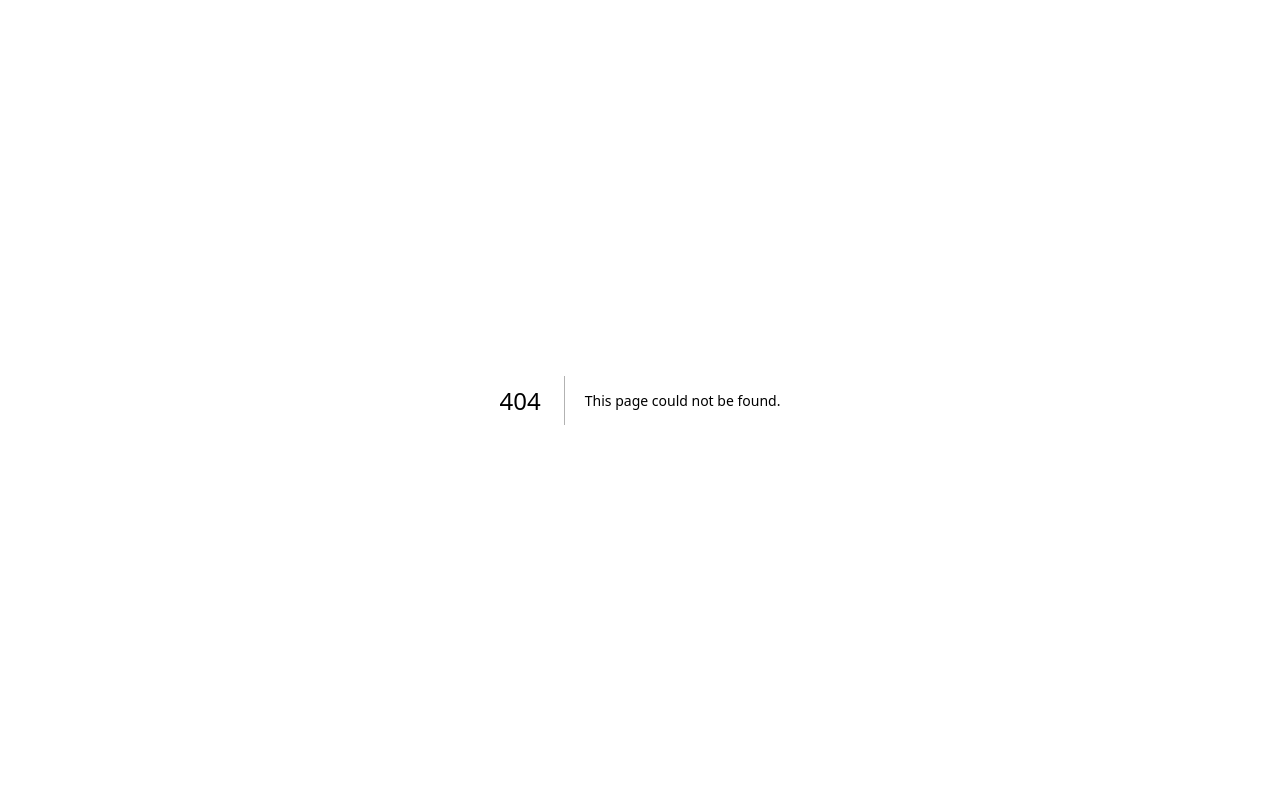
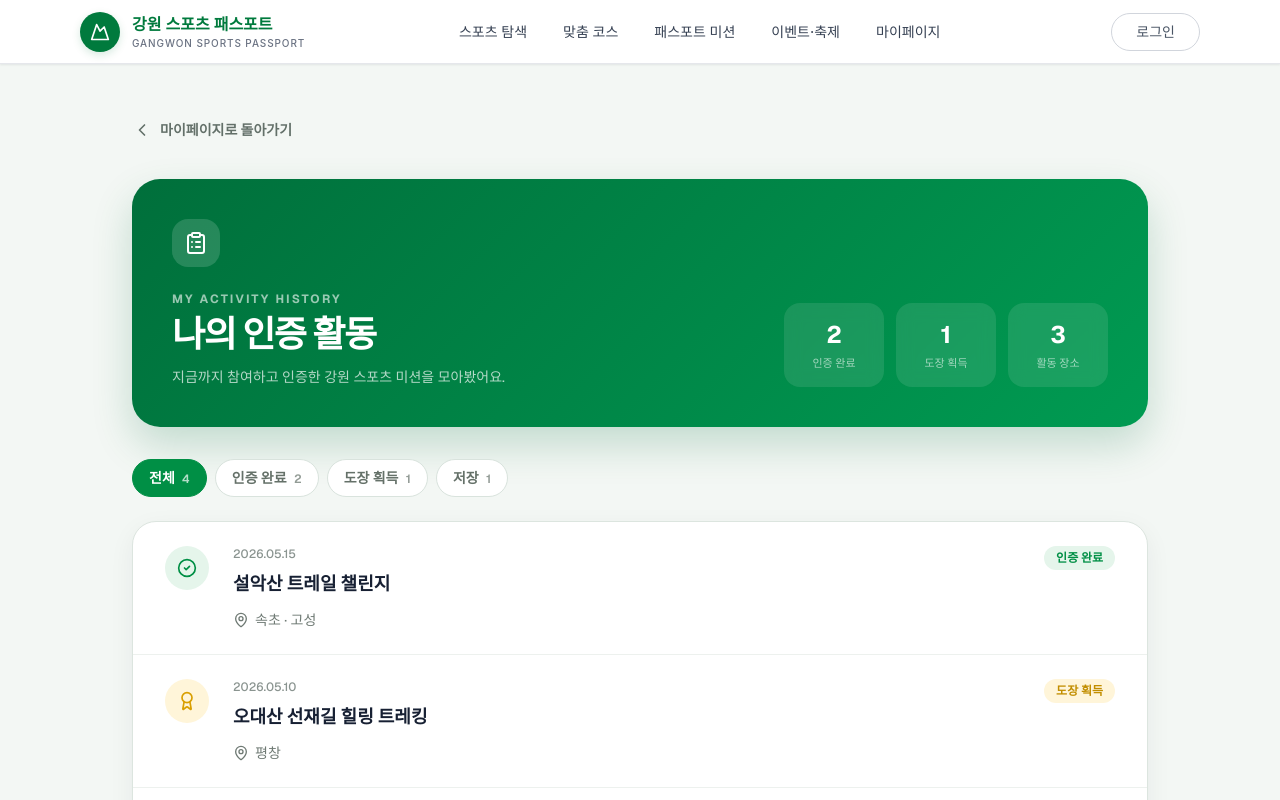
Before and after one commit to snupels/snupel, a Next.js app: page /activity-history in a window 1280 px wide. Before the commit this address had no page. Shown: the top 800 px of the page. Built offline with nearby package versions, Linux system fonts and the light colour scheme; no server answers.

Commit message:
feat: add mission activity history page

```diff
--- /dev/null
+++ b/app/(portal)/activity-history/page.tsx
@@ -0,0 +1,5 @@
+import { ActivityHistoryPage } from "@/components/ActivityHistoryPage";
+
+export default function ActivityHistoryRoutePage() {
+  return <ActivityHistoryPage />;
+}
--- /dev/null
+++ b/components/ActivityHistoryPage.tsx
@@ -0,0 +1,183 @@
+"use client";
+
+import Link from "next/link";
+import { useEffect, useMemo, useState } from "react";
+import { api } from "@/lib/api/service";
+import { AppIcon, type AppIconName } from "./AppIcon";
+
+type ActivityStatus = "인증 완료" | "도장 획득" | "저장";
+
+type MissionActivity = {
+  id: string;
+  date: string;
+  title: string;
+  place: string;
+  status: ActivityStatus;
+  icon: AppIconName;
+};
+
+const fallbackActivities: MissionActivity[] = [
+  { id: "fallback-1", date: "2026.05.15", title: "설악산 트레일 챌린지", place: "속초 · 고성", status: "인증 완료", icon: "checkCircle" },
+  { id: "fallback-2", date: "2026.05.10", title: "오대산 선재길 힐링 트레킹", place: "평창", status: "도장 획득", icon: "award" },
+  { id: "fallback-3", date: "2026.05.02", title: "평창 MTB 익스트림", place: "평창", status: "저장", icon: "bookmark" },
+  { id: "fallback-4", date: "2026.04.29", title: "양양 서핑 입문 코스", place: "양양", status: "인증 완료", icon: "checkCircle" },
+];
+
+const filters: Array<"전체" | ActivityStatus> = ["전체", "인증 완료", "도장 획득", "저장"];
+
+function formatActivityDate(value: string) {
+  const date = new Date(value);
+  if (Number.isNaN(date.getTime())) return value.slice(0, 10).replaceAll("-", ".");
+  return new Intl.DateTimeFormat("ko-KR", {
+    year: "numeric",
+    month: "2-digit",
+    day: "2-digit",
+  })
+    .format(date)
+    .replaceAll(" ", "")
+    .replace(/\.$/, "");
+}
+
+export function ActivityHistoryPage() {
+  const [activities, setActivities] = useState(fallbackActivities);
+  const [filter, setFilter] = useState<"전체" | ActivityStatus>("전체");
+
+  useEffect(() => {
+    if (!api.hasToken()) return;
+
+    api.activities
+      .list()
+      .then((items) => {
+        if (items.length === 0) return;
+        setActivities(
+          items
+            .map((item) => ({
+              id: `activity-${item.id}`,
+              date: formatActivityDate(item.createdAt),
+              title: item.sportName ?? item.placeName ?? `스포츠 미션 #${item.id}`,
+              place: [item.region, item.placeName].filter(Boolean).join(" · ") || "강원특별자치도",
+              status: "인증 완료" as const,
+              icon: "checkCircle" as const,
+            }))
+            .sort((a, b) => b.date.localeCompare(a.date)),
+        );
+      })
+      .catch(() => undefined);
+  }, []);
+
+  const visibleActivities = useMemo(
+    () => activities.filter((activity) => filter === "전체" || activity.status === filter),
+    [activities, filter],
+  );
+  const completedCount = activities.filter((activity) => activity.status === "인증 완료").length;
+  const stampCount = activities.filter((activity) => activity.status === "도장 획득").length;
+  const uniquePlaces = new Set(activities.map((activity) => activity.place)).size;
+
+  return (
+    <div className="min-h-screen bg-[#f3f7f4] text-[#172033]">
+      <main className="mx-auto max-w-[1080px] px-5 pb-20 pt-10 sm:px-8 sm:pt-14">
+        <Link href="/mypage" className="inline-flex items-center gap-2 text-sm font-semibold text-[#637069] transition-colors hover:text-[#008f45]">
+          <AppIcon name="chevronLeft" className="size-5" />
+          마이페이지로 돌아가기
+        </Link>
+
+        <header className="mt-8 overflow-hidden rounded-[28px] bg-[linear-gradient(135deg,#006f3b,#009b52)] px-6 py-8 text-white shadow-[0_18px_40px_rgba(0,111,59,0.2)] sm:px-10 sm:py-10">
+          <div className="flex flex-col justify-between gap-8 sm:flex-row sm:items-end">
+            <div>
+              <span className="flex size-12 items-center justify-center rounded-2xl bg-white/15">
+                <AppIcon name="clipboard" className="size-6" />
+              </span>
+              <p className="mt-6 text-xs font-bold tracking-[0.18em] text-white/60">MY ACTIVITY HISTORY</p>
+              <h1 className="mt-2 text-3xl font-bold tracking-[-0.04em] sm:text-4xl">나의 인증 활동</h1>
+              <p className="mt-3 text-sm text-white/70">지금까지 참여하고 인증한 강원 스포츠 미션을 모아봤어요.</p>
+            </div>
+            <div className="grid grid-cols-3 gap-2 sm:gap-3">
+              {[
+                { value: completedCount, label: "인증 완료" },
+                { value: stampCount, label: "도장 획득" },
+                { value: uniquePlaces, label: "활동 장소" },
+              ].map((stat) => (
+                <div key={stat.label} className="min-w-[82px] rounded-2xl bg-white/10 px-3 py-4 text-center backdrop-blur sm:min-w-[100px]">
+                  <strong className="text-2xl">{stat.value}</strong>
+                  <p className="mt-1 text-[11px] text-white/60">{stat.label}</p>
+                </div>
+              ))}
+            </div>
+          </div>
+        </header>
+
+        <section className="mt-8">
+          <div className="flex flex-wrap gap-2">
+            {filters.map((item) => {
+              const count = item === "전체" ? activities.length : activities.filter((activity) => activity.status === item).length;
+              return (
+                <button
+                  key={item}
+                  type="button"
+                  onClick={() => setFilter(item)}
+                  className={`cursor-pointer rounded-full border px-4 py-2 text-sm font-semibold transition-colors ${
+                    filter === item
+                      ? "border-[#008f45] bg-[#008f45] text-white"
+                      : "border-[#d9e3dd] bg-white text-[#657169] hover:border-[#93c6a7] hover:text-[#008f45]"
+                  }`}
+                >
+                  {item} <span className="ml-1 text-xs opacity-70">{count}</span>
+                </button>
+              );
+            })}
+          </div>
+
+          <div className="mt-6 overflow-hidden rounded-[24px] border border-[#dce5df] bg-white shadow-[0_8px_26px_rgba(23,32,51,0.06)]">
+            {visibleActivities.length > 0 ? (
+              <div className="divide-y divide-[#edf1ee]">
+                {visibleActivities.map((activity) => {
+                  const completed = activity.status === "인증 완료";
+                  const stamped = activity.status === "도장 획득";
+                  return (
+                    <article key={activity.id} className="flex gap-4 px-5 py-6 transition-colors hover:bg-[#f8fbf9] sm:gap-6 sm:px-8">
+                      <span className={`flex size-11 shrink-0 items-center justify-center rounded-full ${
+                        completed
+                          ? "bg-[#e5f5eb] text-[#008f45]"
+                          : stamped
+                            ? "bg-[#fff5d9] text-[#d99f00]"
+                            : "bg-[#eef1ef] text-[#78847d]"
+                      }`}>
+                        <AppIcon name={activity.icon} className="size-5" />
+                      </span>
+                      <div className="min-w-0 flex-1">
+                        <div className="flex flex-col justify-between gap-2 sm:flex-row sm:items-start">
+                          <div>
+                            <p className="text-xs font-medium text-[#8a9490]">{activity.date}</p>
+                            <h2 className="mt-2 text-lg font-bold">{activity.title}</h2>
+                          </div>
+                          <span className={`w-fit rounded-full px-3 py-1 text-xs font-bold ${
+                            completed
+                              ? "bg-[#e5f5eb] text-[#008f45]"
+                              : stamped
+                                ? "bg-[#fff5d9] text-[#c28e00]"
+                                : "bg-[#eef1ef] text-[#6d7872]"
+                          }`}>
+                            {activity.status}
+                          </span>
+                        </div>
+                        <p className="mt-3 flex items-center gap-1.5 text-sm text-[#6f7a74]">
+                          <AppIcon name="mapPin" className="size-4" />
+                          {activity.place}
+                        </p>
+                      </div>
+                    </article>
+                  );
+                })}
+              </div>
+            ) : (
+              <div className="flex min-h-[280px] flex-col items-center justify-center text-[#8b9690]">
+                <AppIcon name="clipboard" className="size-11" />
+                <p className="mt-4 font-semibold">해당 상태의 활동이 없습니다.</p>
+              </div>
+            )}
+          </div>
+        </section>
+      </main>
+    </div>
+  );
+}
--- a/components/MyPassportPage.tsx
+++ b/components/MyPassportPage.tsx
@@ -42,9 +42,14 @@ const recommendations: Array<{ title: string; place: string; level: string; time
 ];
 
 const STAMP_BOOK_URL = "https://sportspassport.kr/stampbook/";
+const ACTIVITY_HISTORY_URL = "https://sportspassport.kr/activity-history/";
 
 function openStampBook() {
   window.location.assign(STAMP_BOOK_URL);
+}
+
+function openActivityHistory() {
+  window.location.assign(ACTIVITY_HISTORY_URL);
 }
 
 export function MyPassportPage() {
@@ -115,7 +120,7 @@ export function MyPassportPage() {
 
         <aside className="space-y-6">
           <section className="rounded-[24px] border border-[#e0e7e2] bg-white p-6"><h2 className="text-xl font-bold">나의 배지</h2><div className="mt-6 grid grid-cols-3 gap-5">{badgePreview.map((badge) => { const unlocked = collectedBadgeIds.includes(badge.id); return <div key={badge.name} className={`text-center ${unlocked ? "" : "opacity-30"}`}><span className={`mx-auto flex size-14 items-center justify-center rounded-full ${unlocked ? "bg-[#008f45] text-white shadow-md" : "bg-[#eef1ef] text-[#9aa39e]"}`}><AppIcon name={badge.icon} className="size-6" /></span><p className="mt-2 text-xs font-semibold leading-5">{badge.name}</p></div>; })}</div><p className="mt-6 border-t border-[#edf0ee] pt-5 text-center text-sm text-[#6f7a87]">획득한 배지 <strong className="text-[#008f45]">{collectedBadgeCount}개</strong> · 전체 배지 {BADGE_CATALOG.length}개</p><Link href="/badges" className="mt-4 flex h-10 w-full items-center justify-center rounded-xl border border-[#aad2b8] text-sm font-bold text-[#008f45] transition-colors hover:bg-[#f0f8f3]">전체 배지 보기 ({BADGE_CATALOG.length}개)</Link></section>
-          <section className="rounded-[24px] border border-[#e0e7e2] bg-white p-6"><h2 className="text-xl font-bold">최근 방문 인증</h2><div className="mt-6 space-y-6">{activities.map((activity) => <div key={activity.date + activity.text} className="flex gap-3"><span className={`flex size-9 shrink-0 items-center justify-center rounded-full ${activity.yellow ? "bg-[#fff5d9] text-[#d99f00]" : "bg-[#e7f4ec] text-[#008f45]"}`}><AppIcon name={activity.icon} className="size-4" /></span><div><p className="text-xs text-[#8a9490]">{activity.date}</p><p className="mt-1 text-sm font-semibold leading-5">{activity.text}</p></div></div>)}</div><button type="button" className="mt-6 h-10 w-full border-t border-[#edf0ee] pt-4 text-sm font-bold text-[#008f45]">전체 활동 보기</button></section>
+          <section className="rounded-[24px] border border-[#e0e7e2] bg-white p-6"><h2 className="text-xl font-bold">최근 방문 인증</h2><div className="mt-6 space-y-6">{activities.map((activity) => <div key={activity.date + activity.text} className="flex gap-3"><span className={`flex size-9 shrink-0 items-center justify-center rounded-full ${activity.yellow ? "bg-[#fff5d9] text-[#d99f00]" : "bg-[#e7f4ec] text-[#008f45]"}`}><AppIcon name={activity.icon} className="size-4" /></span><div><p className="text-xs text-[#8a9490]">{activity.date}</p><p className="mt-1 text-sm font-semibold leading-5">{activity.text}</p></div></div>)}</div><button type="button" onClick={openActivityHistory} className="mt-6 h-10 w-full cursor-pointer border-t border-[#edf0ee] pt-4 text-sm font-bold text-[#008f45] transition-colors hover:text-[#006d35] focus-visible:outline-2 focus-visible:outline-offset-2 focus-visible:outline-[#008f45]">전체 활동 보기</button></section>
         </aside>
       </section>
     </div>
```
